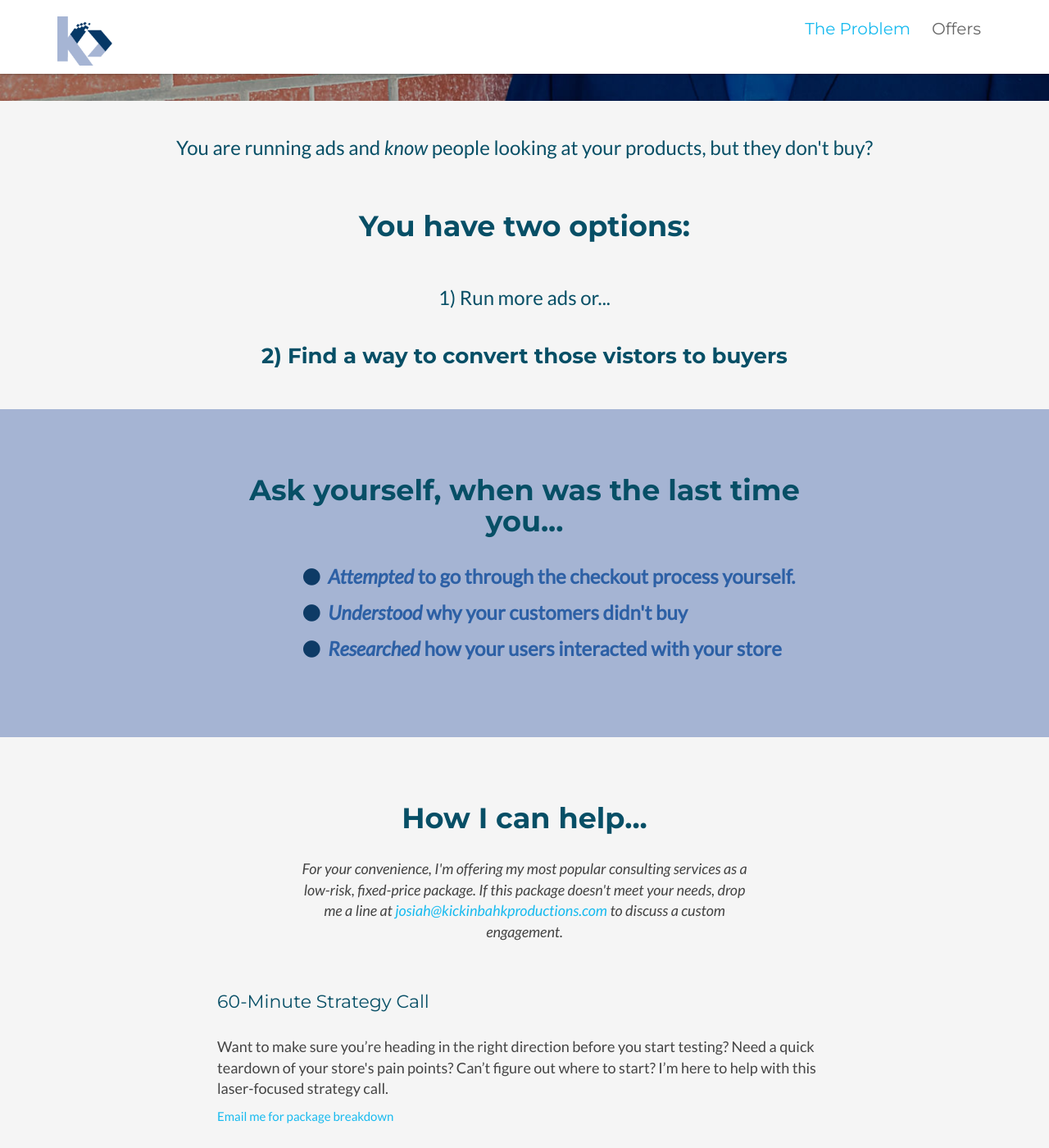
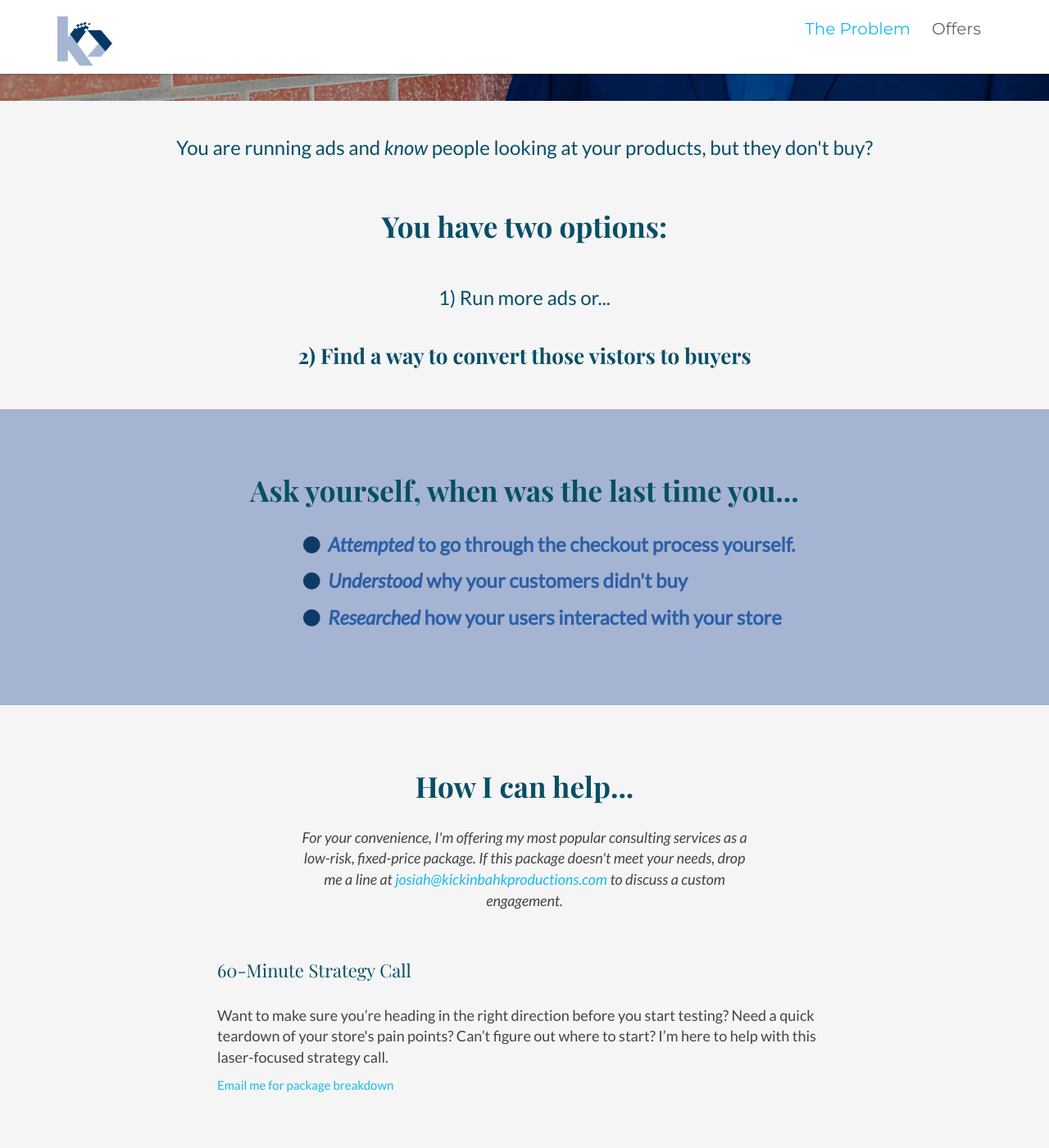
Before and after one commit to kickinbahkproductions/kickinbahkproductions-dev, a Jekyll site: the page built from index.html, in a window 1280 px wide and 1400 px high, scrolled down 652 px. Shown: the whole window at 82% size. Built offline with Jekyll 4.4.1, drawn with Linux system fonts in a browser that asks for light colours; some web fonts are replaced.

Commit message:
change fonts for headers below the fold

```diff
--- a/_includes/head.html
+++ b/_includes/head.html
@@ -30,6 +30,7 @@
 <meta name="msapplication-square310x310logo" content="mstile-310x310.png" />
 <!-- End favicons -->
 <link href='http://fonts.googleapis.com/css?family=Lato:300,400,300italic,400italic' rel='stylesheet' type='text/css'>
+<link href="https://fonts.googleapis.com/css?family=Playfair+Display:400,400i,700,700i" rel="stylesheet">
 <link href='http://fonts.googleapis.com/css?family=Montserrat:400,700' rel='stylesheet' type='text/css'>
 <!-- Global CSS -->
 <link rel="stylesheet" href="{{ site.baseurl }}public/plugins/bootstrap/css/bootstrap.min.css">
--- a/public/css/styles.css
+++ b/public/css/styles.css
@@ -16,7 +16,7 @@ h3,
 h4,
 h5,
 h6 {
-  font-family: 'Montserrat', sans-serif;
+  font-family: 'Playfair Display', serif;
   font-weight: 700;
   color: #17baef;
 }
@@ -205,6 +205,7 @@ pre code {
 
 }
 .promo .title {
+  font-family: 'Montserrat', sans-serif;
   font-size: 86px;
   color: #074f66;
 }
```
Also changed, not shown: 2 other files.
